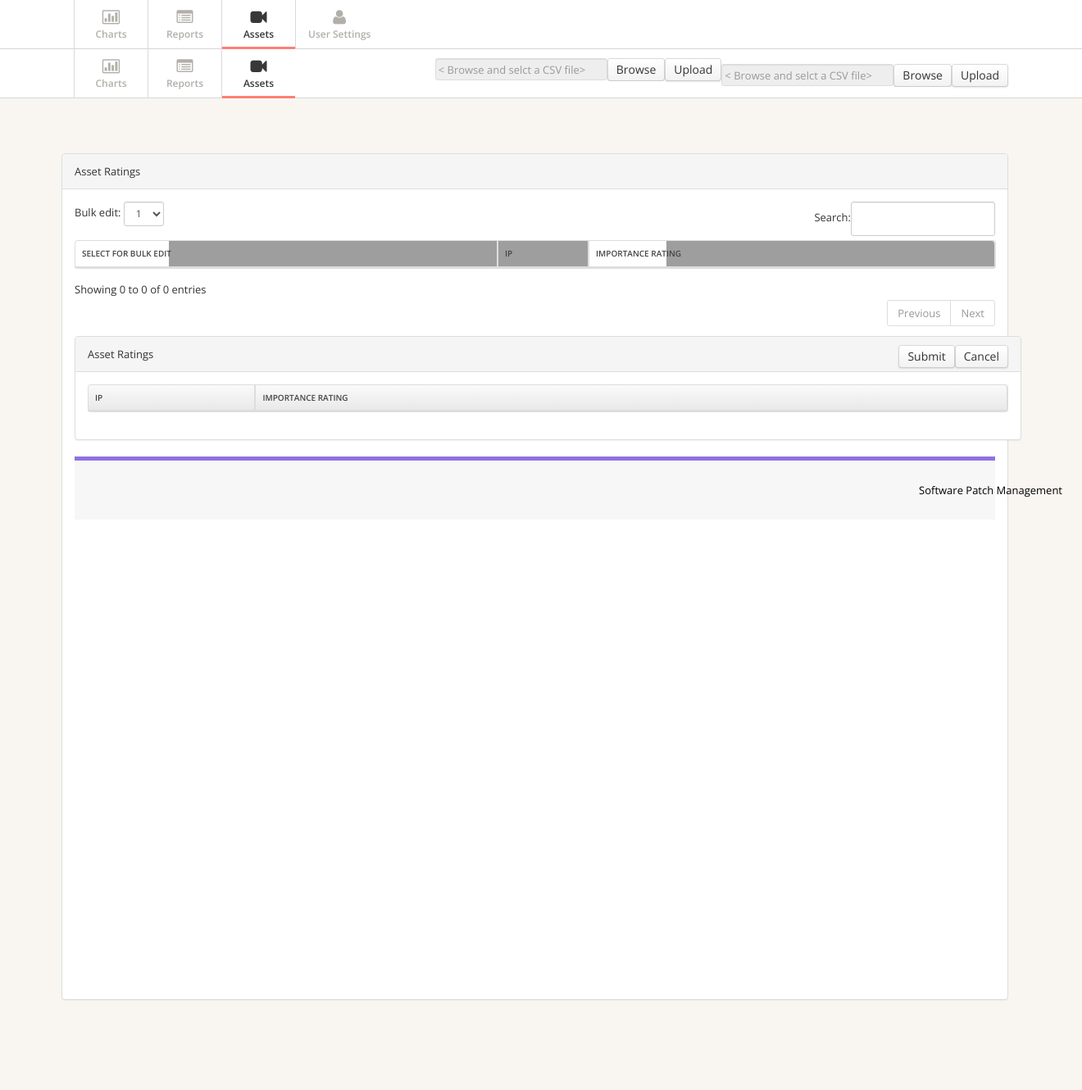
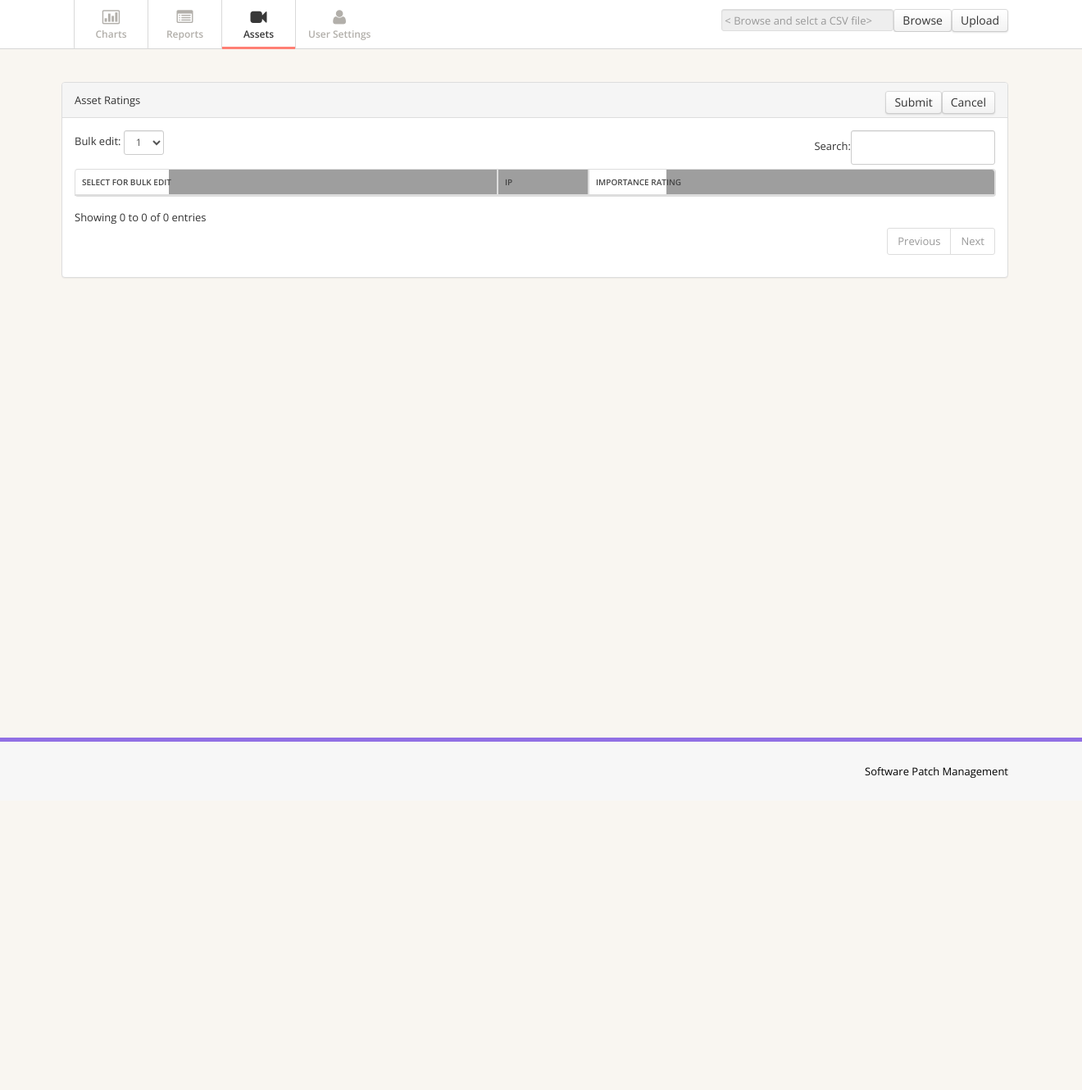
Before and after one commit to Pramothini/webapp, a Django app: page /inventory in a window 1320 px wide. Shown: the part 90-1420 px from the top of the page at 82% size. After the commit the page ends 1040 px from the top, so only its background shows below. Run offline with Django 3.2, Linux system fonts and the light colour scheme; the visitor is signed in with stand-in values (Sample User, id 1); data comes from the database, SQL or seed files in the repository; data that the repository does not hold is empty; parts of the project's set-up code (start-up, migrations or seed data) failed here and were passed over; some libraries are stand-ins or nearby versions; grey boxes are pictures that could not be loaded.

Commit message:
Fix merge error

```diff
--- a/svpm/showReport/templates/horizontal-admin/inventory.html
+++ b/svpm/showReport/templates/horizontal-admin/inventory.html
@@ -79,33 +79,6 @@
                     {% if request.user.is_staff %}
                     <li><a href="settings"><i class="icon-user"></i><span>User Settings</span> </a> </li>
                     {% endif %}
-    <!-- /container -->
-  </div>
-  <!-- /navbar-inner -->
-</div>
-<!-- /navbar -->
-<div class="subnavbar">
-  <div class="subnavbar-inner">
-    <div class="container">
-      <ul class="mainnav">
-<!--         <li><a href="index"><i class="icon-dashboard"></i><span>Dashboard</span> </a> </li> -->
-        <li><a href="charts"><i class="icon-bar-chart"></i><span>Charts</span> </a> </li>
-        <li><a href="table"><i class="icon-list-alt"></i><span>Reports</span> </a> </li>
-        <li class="active"><a href="inventory"><i class="icon-facetime-video"></i><span>Assets</span> </a></li>
-
-      </ul>
-    {% if request.user.is_staff %}
-      <form class="pull-right" style="position:relative;height:100%;margin-top:1%;align:bottom;" action="{% url 'csvInput' %}" method="post" enctype="multipart/form-data">
-      {% csrf_token %}
-        <div class="inputBtnSection">
-          <input id="uploadFile" class="disableInputField" placeholder="< Browse and selct a CSV file>" disabled="disabled" />
-          <label class="fileUpload">
-            <input id="uploadBtn" type="file" name="csvFile" class="upload" onchange="getElementById('uploadFile').value = getElementById('uploadBtn').value.replace(/^.*\\/, '');"/>
-                <button class="btn btn-default btn-file uploadBtn">Browse</button>
-          </label>
-        <button type="submit" class="btn btn-default btn-file uploadBtn">Upload</button>
-      </form>
-      {% endif %}
 
                 </ul>
                 {% if request.user.is_staff %}
@@ -137,6 +110,8 @@
                         <div class="panel panel-default">
                             <div class="panel-heading">
                                 Asset Ratings
+                             <button class="btn btn-default btn-file uploadBtn" style="float:right;" onclick="location.href = 'inventory'">Cancel</button>
+                             <button class="btn btn-default btn-file uploadBtn" style="float:right;" onclick='updateAssetRating( "{{asset_data}}" )'>Submit</button>
                             </div>
                             <div class="panel-body">
                                 <div class="table-responsive">
@@ -168,48 +143,7 @@
                                         </table>
                                     </div>
                                 </div>
-    <!-- LOGO HEADER END-->
-    <!-- MENU SECTION END-->
-    <div class="content-wrapper">
-         <div class="container">
-            <div class="row">
-                <div class="col-md-12">
-                    <!-- Advanced Tables -->
-                    <div class="panel panel-default">
-                        <div class="panel-heading">
-                             Asset Ratings
-                             <button class="btn btn-default btn-file uploadBtn" style="float:right;" onclick="location.href = 'inventory'">Cancel</button>
-                             <button class="btn btn-default btn-file uploadBtn" style="float:right;" onclick='updateAssetRating( "{{asset_data}}" )'>Submit</button>
-                        </div>
-                        <div class="panel-body">
-                            <div class="table-responsive">
-                                <table class="table table-striped table-bordered table-hover" id="dataTables-example">
-                                    <thead>
-                                        <tr>
-                                            <th>IP</th>
-                                            <th>Importance Rating</th>
-<!--                                             <th>Title</th>
-                                            <th>CVE Id</th>
-                                            <th>Threat</th>
-                                            <th>Impact</th>
-                                            <th>Solution</th>
-                                            <th>Severity</th>
- -->                                        </tr>
-                                    </thead>
-                                    <tbody>
-<!--                                         <tr class="odd gradeA">
-                                            <td>Trident</td>
-                                            <td>Internet Explorer 5.5</td>
-                                            <td>Win 95+</td>
-                                            <td class="center">CVE-2015-6908</td>
-                                            <td class="center">A</td>
-                                            <td>Trident</td>
-                                            <td>Trident</td>
-                                            <td>Trident</td>
-                                        </tr>
- -->
-                                    </tbody>
-                                </table>
+
                             </div>
                         </div>
                         <!--End Advanced Tables -->
```
